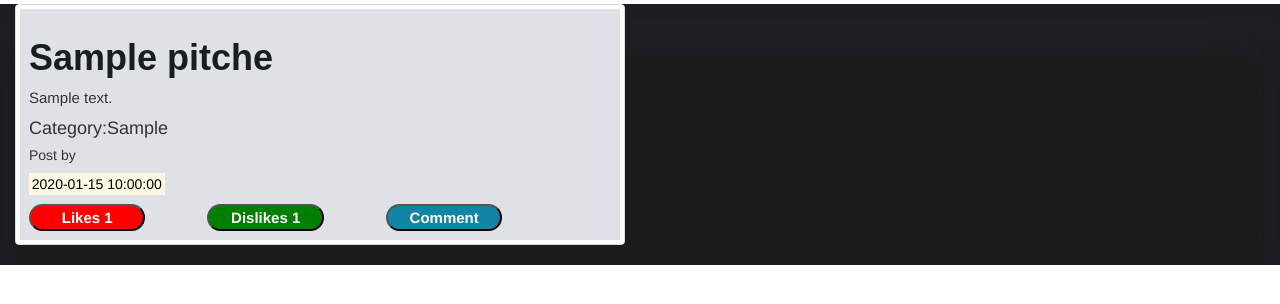
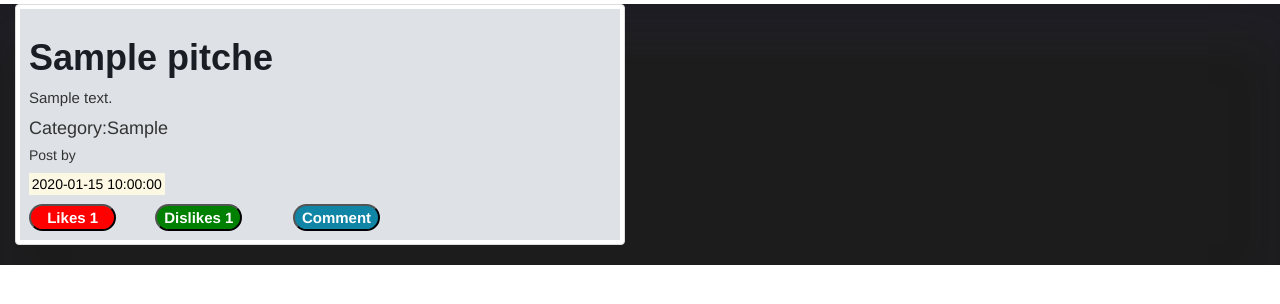
Before and after one commit to catherinekimani/pitches, a Flask app: page / in a window 1280 px wide. Shown: the part 143-447 px from the top of the page. Run offline with Flask 2, Linux system fonts and the light colour scheme; tables that the repository leaves empty hold one stand-in row (values such as "Sample post"); some libraries are stand-ins or nearby versions.

Commit message:
Style: Change button styling

```diff
--- a/app/static/CSS/index.css
+++ b/app/static/CSS/index.css
@@ -19,7 +19,7 @@
 /* button */
 .btn1{
     background-color: red;
-    width: 20%;
+    width: 15%;
     color: white;
     font-size: 15px;
     font-weight: bold;
@@ -27,8 +27,8 @@
 
 .btn2{
     background-color : green;
-    margin-left: 10%;
-    width: 20%;
+    margin-left: 6%;
+    width: 15%;
     color: white;
     font-size: 15px;
     font-weight: bold;
@@ -36,8 +36,8 @@
 
 .btn3{
     background-color: rgb(16, 133, 165);
-    margin-left: 10%;
-    width: 20%;
+    margin-left: 8%;
+    width: 15%;
     color: white;
     font-size: 15px;
     font-weight: bold;
```
